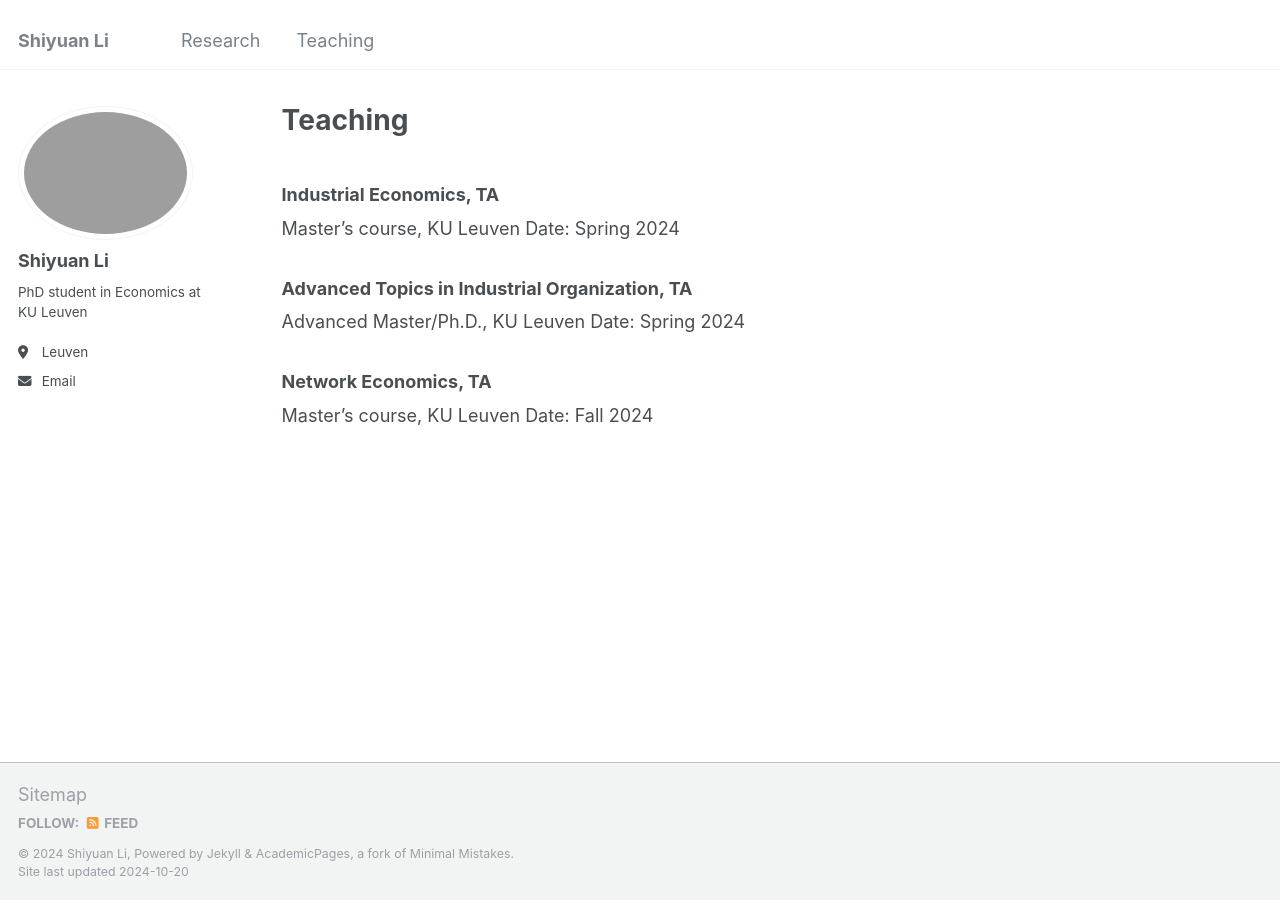
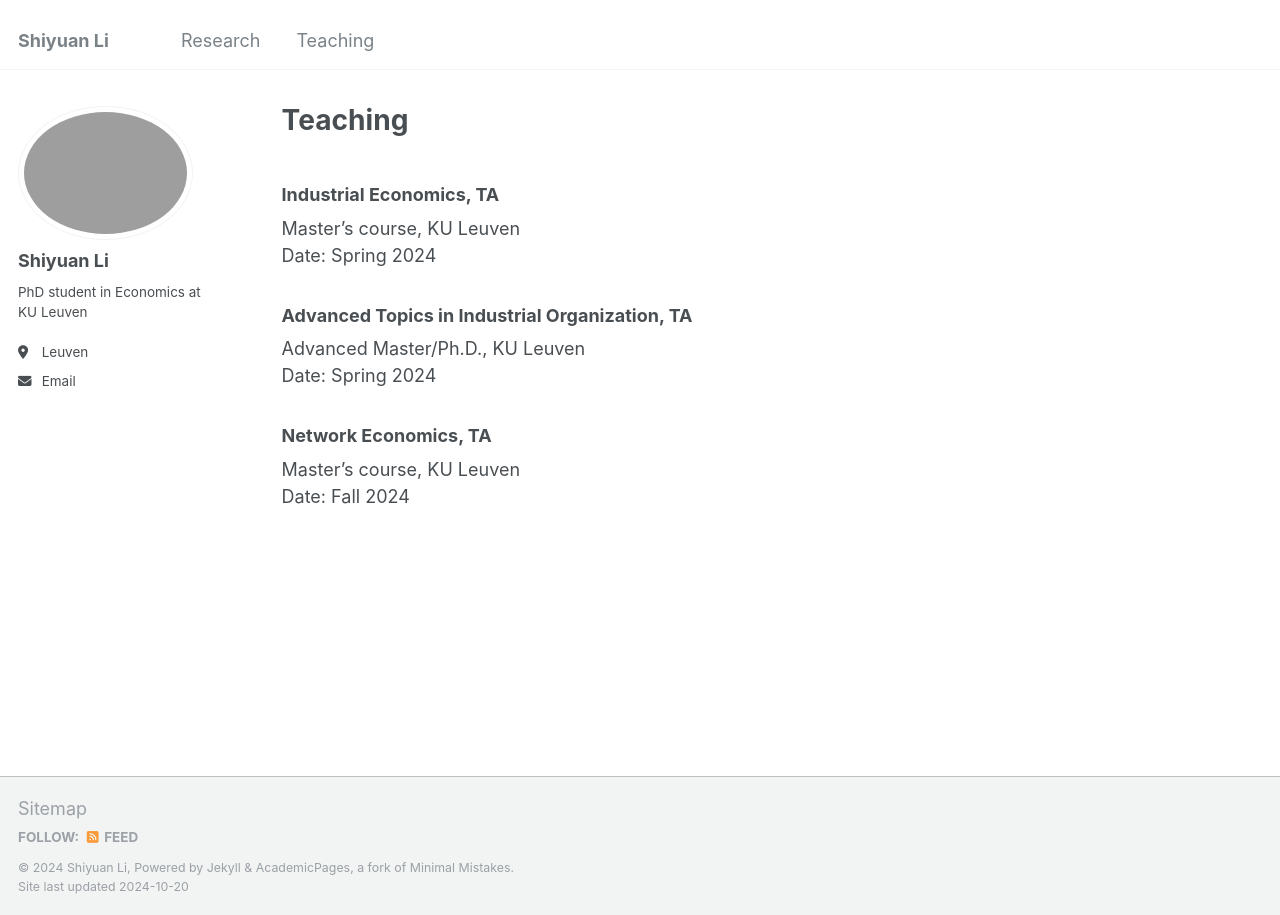
Before and after one commit to ShiyuanLi1/shiyuanli1.github.io, a Jekyll site: the page built from _pages/teaching.md, in a window 1280 px wide. Built offline with Jekyll 4.4.1, drawn with Linux system fonts in a browser that asks for light colours.

```diff
--- a/_pages/teaching.md
+++ b/_pages/teaching.md
@@ -3,13 +3,13 @@ permalink: /teaching/
 title: "Teaching"
 ---
 ### Industrial Economics, TA
-Master's course, KU Leuven
+Master's course, KU Leuven\
 Date: Spring 2024
 
 ### Advanced Topics in Industrial Organization, TA
-Advanced Master/Ph.D., KU Leuven
+Advanced Master/Ph.D., KU Leuven\
 Date: Spring 2024
 
 ### Network Economics, TA
-Master's course, KU Leuven
+Master's course, KU Leuven\
 Date: Fall 2024
```
